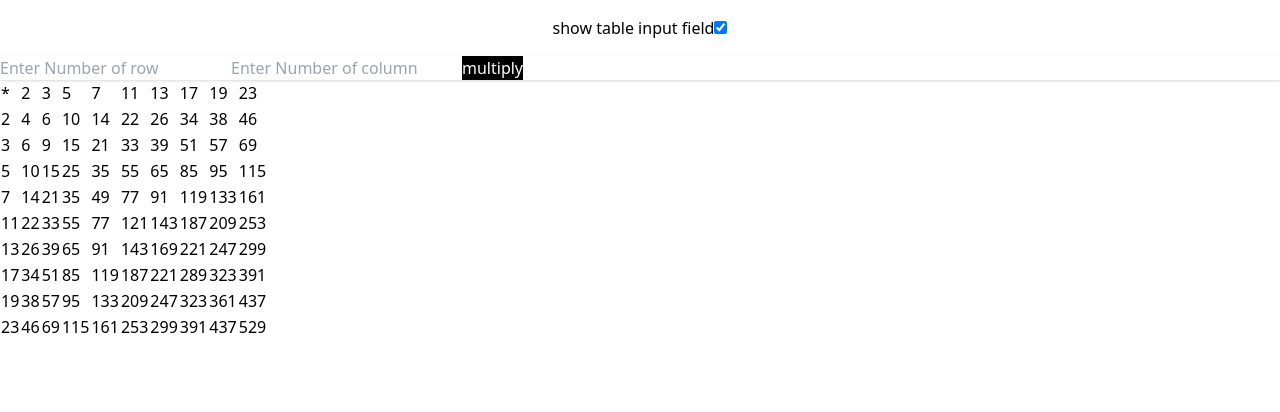
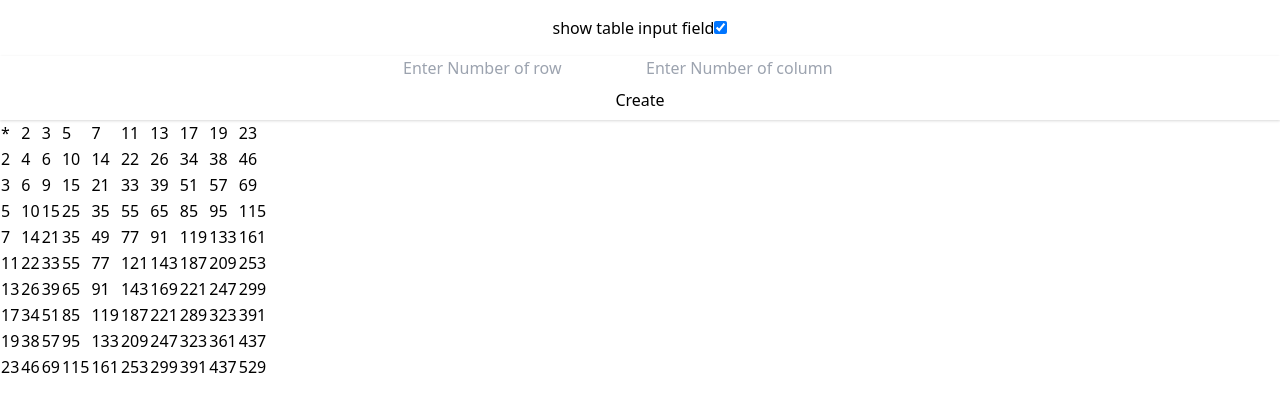
Before and after one commit to kromate/lixy-code-test, a Nuxt app: page / in a window 1280 px wide. Shown: the top 412 px of the page. Built offline with nearby package versions, Linux system fonts and the light colour scheme.

Commit message:
uodated style

```diff
--- a/pages/index.vue
+++ b/pages/index.vue
@@ -8,14 +8,17 @@
         <label for="show-switch"></label>
       </div>
   </div>
-  <div v-if="show" class="shadow">
+  <div v-if="show" class="shadow flex flex-col justify-center items-center">
+
+  <div class="w-full flex flex-wrap justify-center gap-3">
   <input id="y" v-model="row" type="number" placeholder="Enter Number of row"
   class="form__input"
   />
   <input id="x" v-model="column" type="number" placeholder="Enter Number of column"
   class="form__input"
   />
-  <button class="bg-black text-white"  @click="create(row, column)">multiply</button>
+  </div>
+  <button class="btn btn__primary my-2"  @click="create(row, column)">Create</button>
 
   </div>
    <div id="container" v-html="tableData"></div>
```
Also changed, not shown: static/main.css (+1 -11 lines).
